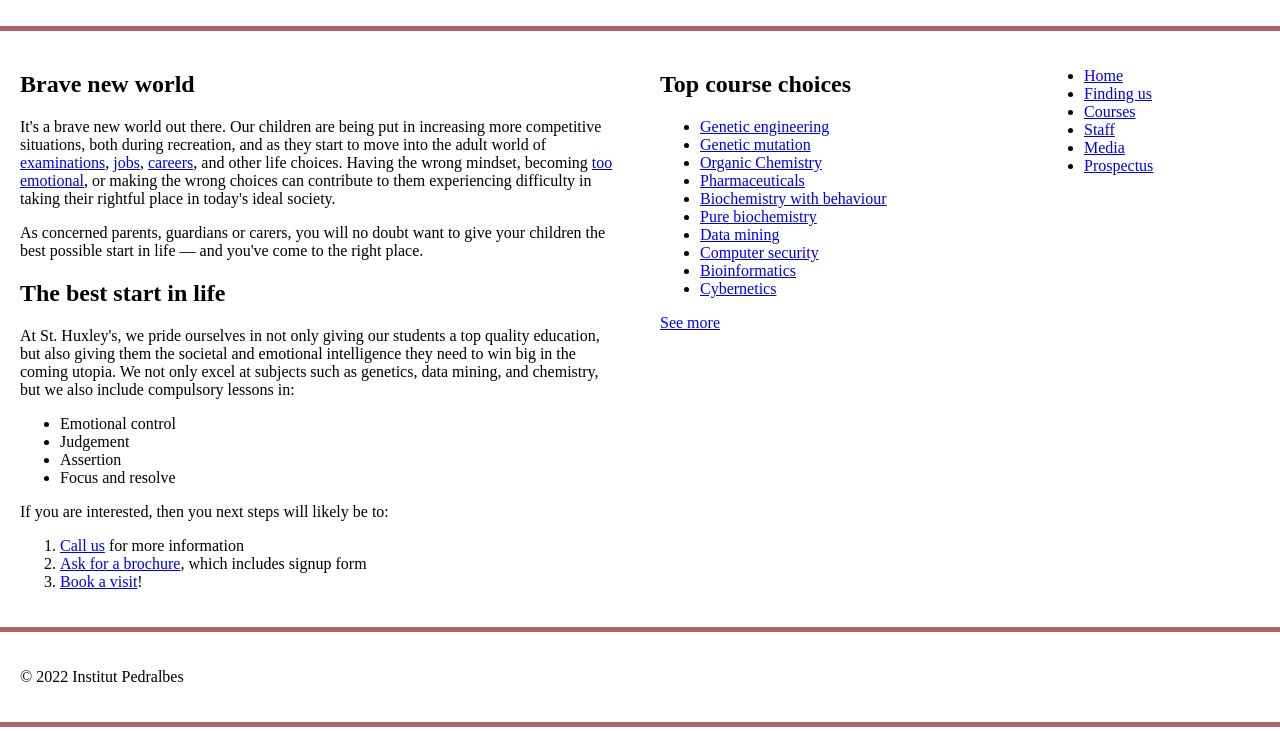
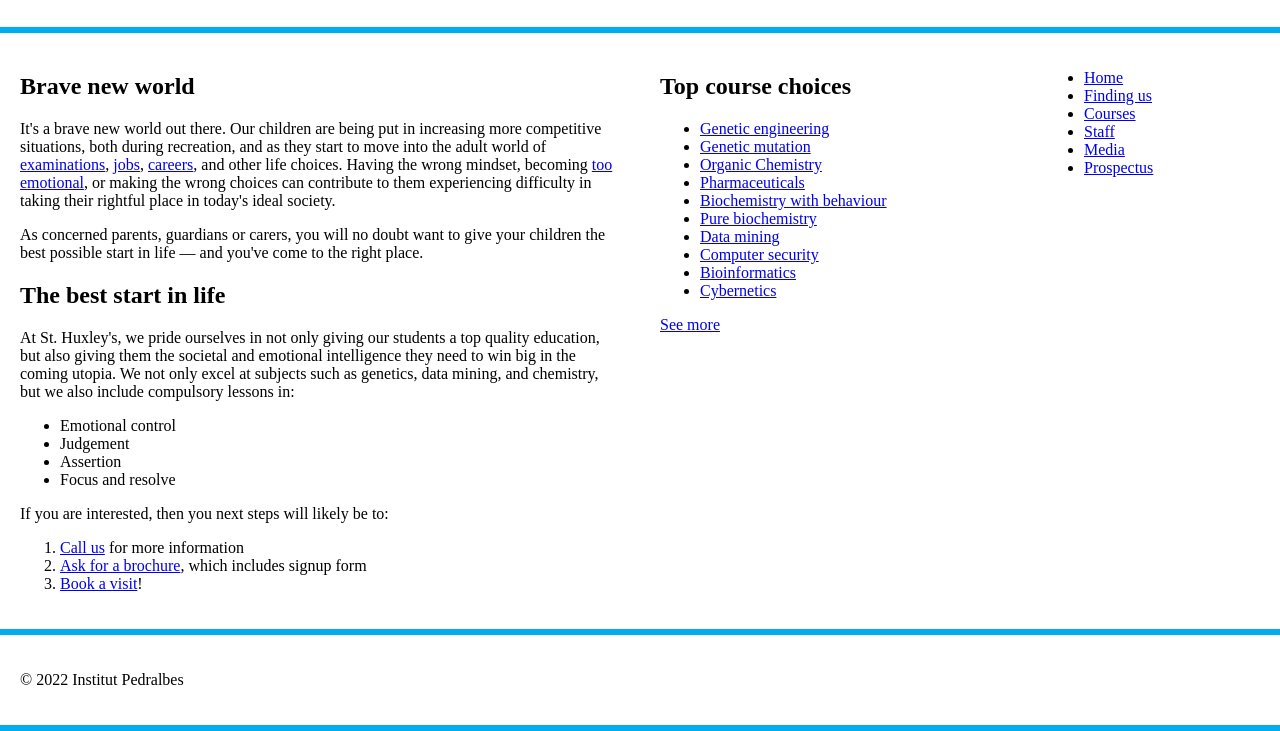
Before and after one commit to inspedralbes/disseny-de-la-portada-d-una-web-escolar-GasparGomez, a plain HTML site: page web/index.html in a window 1280 px wide. Shown: the part 99-830 px from the top of the page. Drawn offline with Linux system fonts and the light colour scheme.

Commit message:
color IPD aplicat

```diff
--- a/web/css/estils.css
+++ b/web/css/estils.css
@@ -38,8 +38,8 @@
   /* header and footer */
 
   header, footer {
-    border-top: 5px solid #a66;
-    border-bottom: 5px solid #a66;
+    border-top: 6px solid #00adef;
+    border-bottom: 6px solid #00adef;
   }
 
   /* WRITE YOUR CODE BELOW HERE */
```
